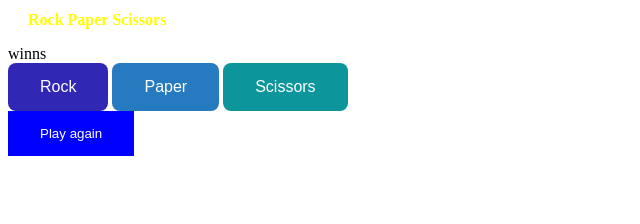
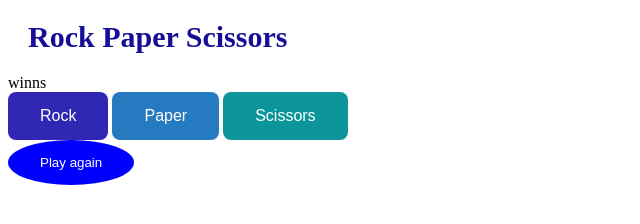
Before and after one commit to adelengstrom/Rock-paper-scissors, a plain HTML site: page index.html in a window 1280 px wide. Shown: the whole page, without its empty margins (0-640 px from the left). Drawn offline with Linux system fonts and the light colour scheme.

Commit message:
changed some things

```diff
--- a/design.css
+++ b/design.css
@@ -52,14 +52,15 @@
     padding: 15px 32px;
     text-align: center;
     text-decoration: none;
+    border-radius: 50%;
 
   background-color: blue;
 }
 
 h1 {
-  color: yellow;
+  color: rgb(23, 14, 151);
   margin-left: 20px;
-    font-size: 16px;
+    font-size: 30px;
     border-radius: 50%;
 
   }
```
